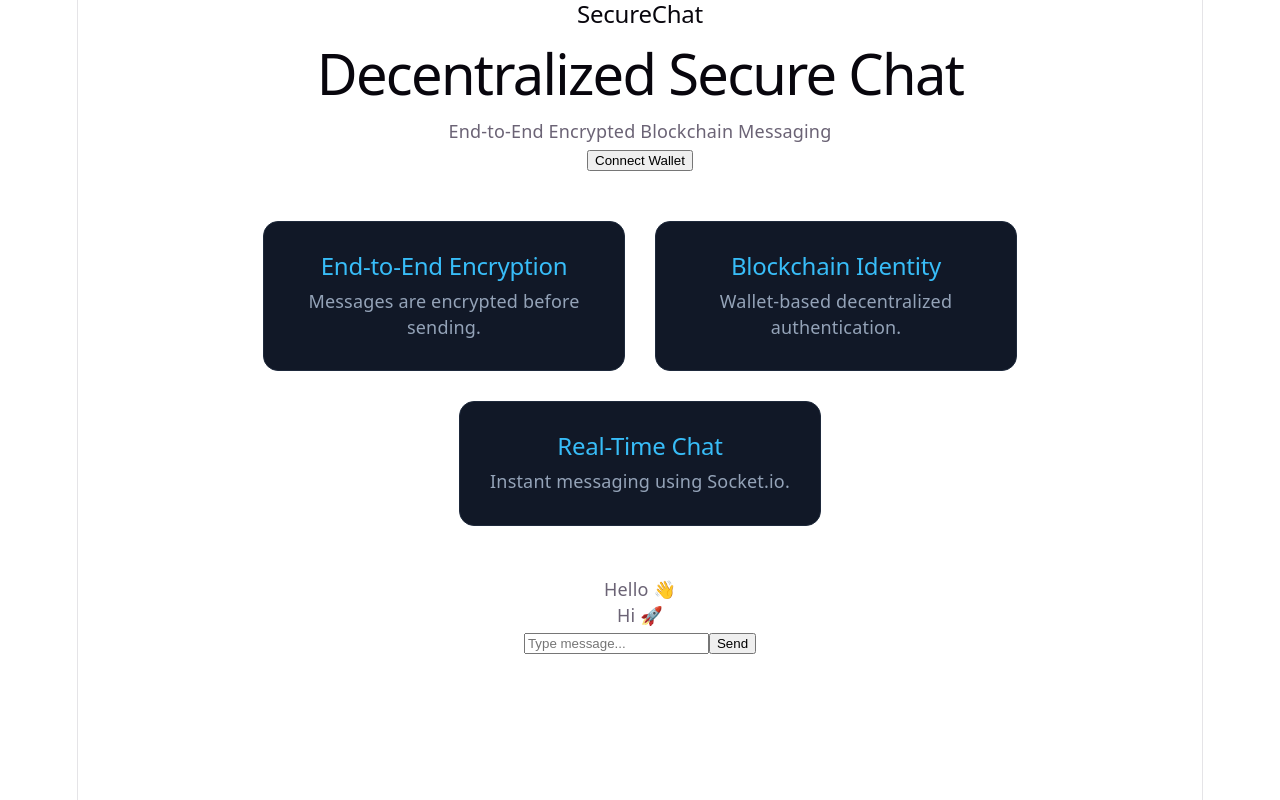
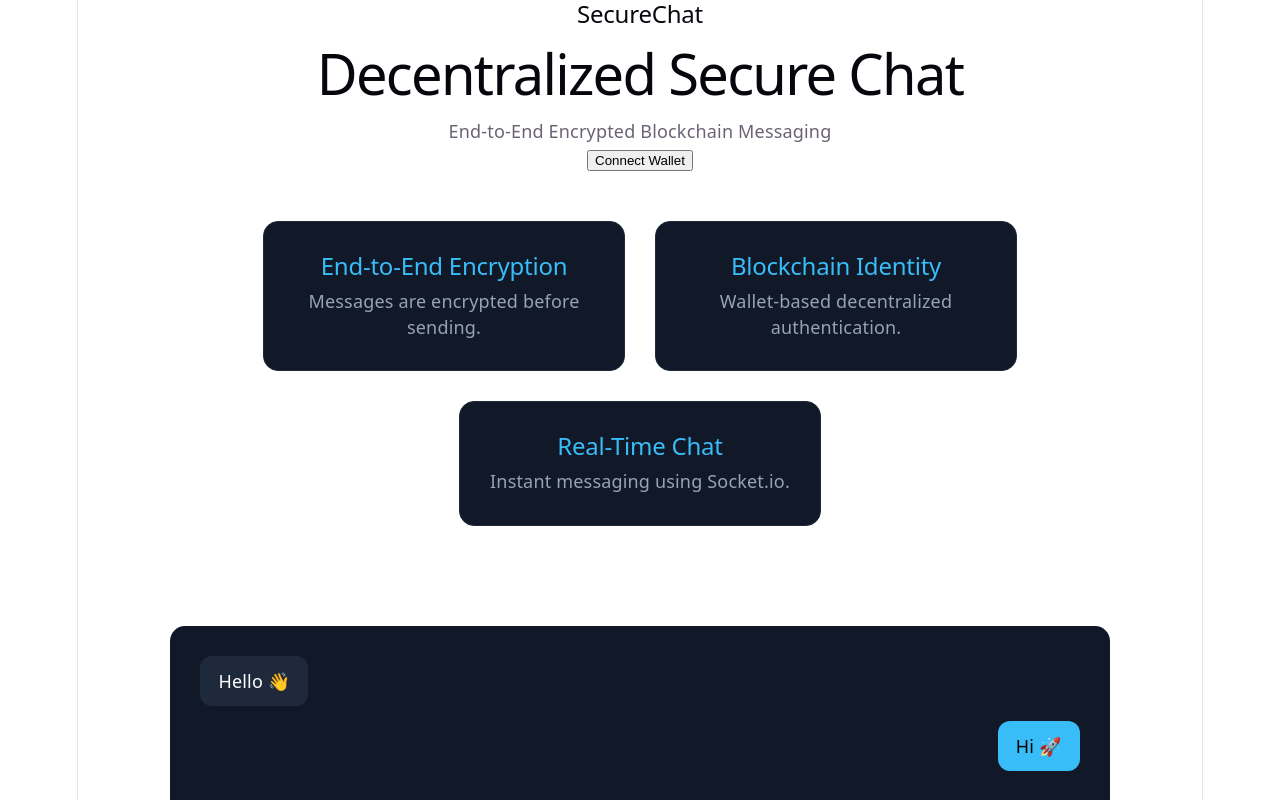
Before and after one commit to Shreyas-hack245/Decentralized-Secure-Chat, a React (Vite) app in the folder client/: page / in a window 1280 px wide. Shown: the top 800 px of the page. Built offline with nearby package versions, Linux system fonts and the light colour scheme.

Commit message:
css for chat ui

```diff
--- a/client/src/App.css
+++ b/client/src/App.css
@@ -36,3 +36,96 @@
 .card p {
   color: #94a3b8;
 }
+.chat-container {
+
+  width: 80%;
+
+  margin: auto;
+
+  margin-top: 50px;
+
+  background-color: #111827;
+
+  border-radius: 15px;
+
+  padding: 20px;
+
+  margin-bottom: 50px;
+}
+
+.chat-box {
+
+  height: 300px;
+
+  overflow-y: auto;
+
+  padding: 10px;
+}
+
+.message {
+
+  padding: 12px 18px;
+
+  border-radius: 12px;
+
+  width: fit-content;
+
+  margin-bottom: 15px;
+
+  max-width: 60%;
+}
+
+.received {
+
+  background-color: #1e293b;
+
+  color: white;
+}
+
+.sent {
+
+  background-color: #38bdf8;
+
+  color: black;
+
+  margin-left: auto;
+}
+
+.input-area {
+
+  display: flex;
+
+  gap: 10px;
+
+  margin-top: 20px;
+}
+
+.input-area input {
+
+  flex: 1;
+
+  padding: 15px;
+
+  border-radius: 10px;
+
+  border: none;
+
+  outline: none;
+
+  background-color: #0f172a;
+
+  color: white;
+}
+
+.input-area button {
+
+  padding: 15px 25px;
+
+  border: none;
+
+  border-radius: 10px;
+
+  background-color: #38bdf8;
+
+  cursor: pointer;
+}
```
